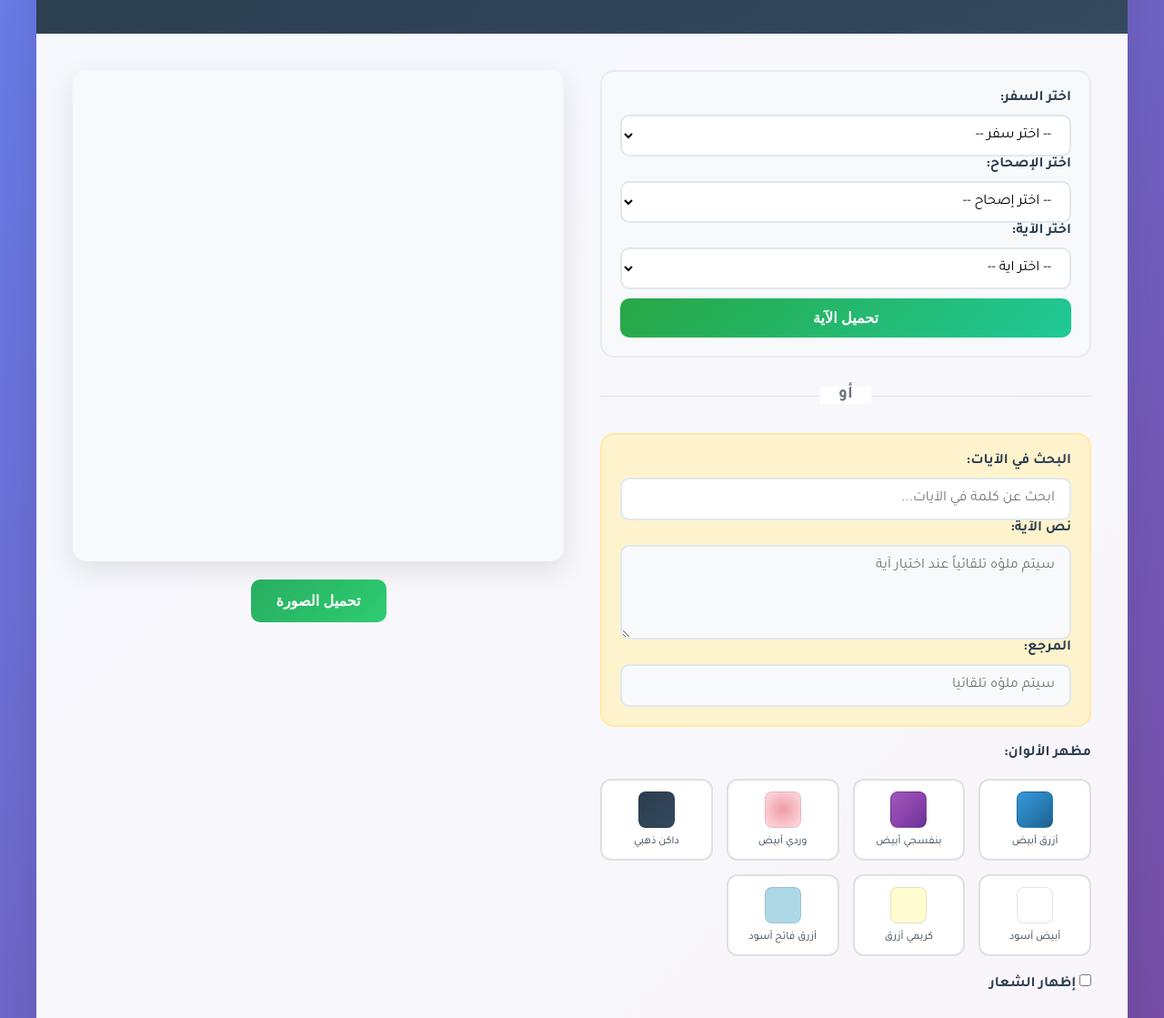
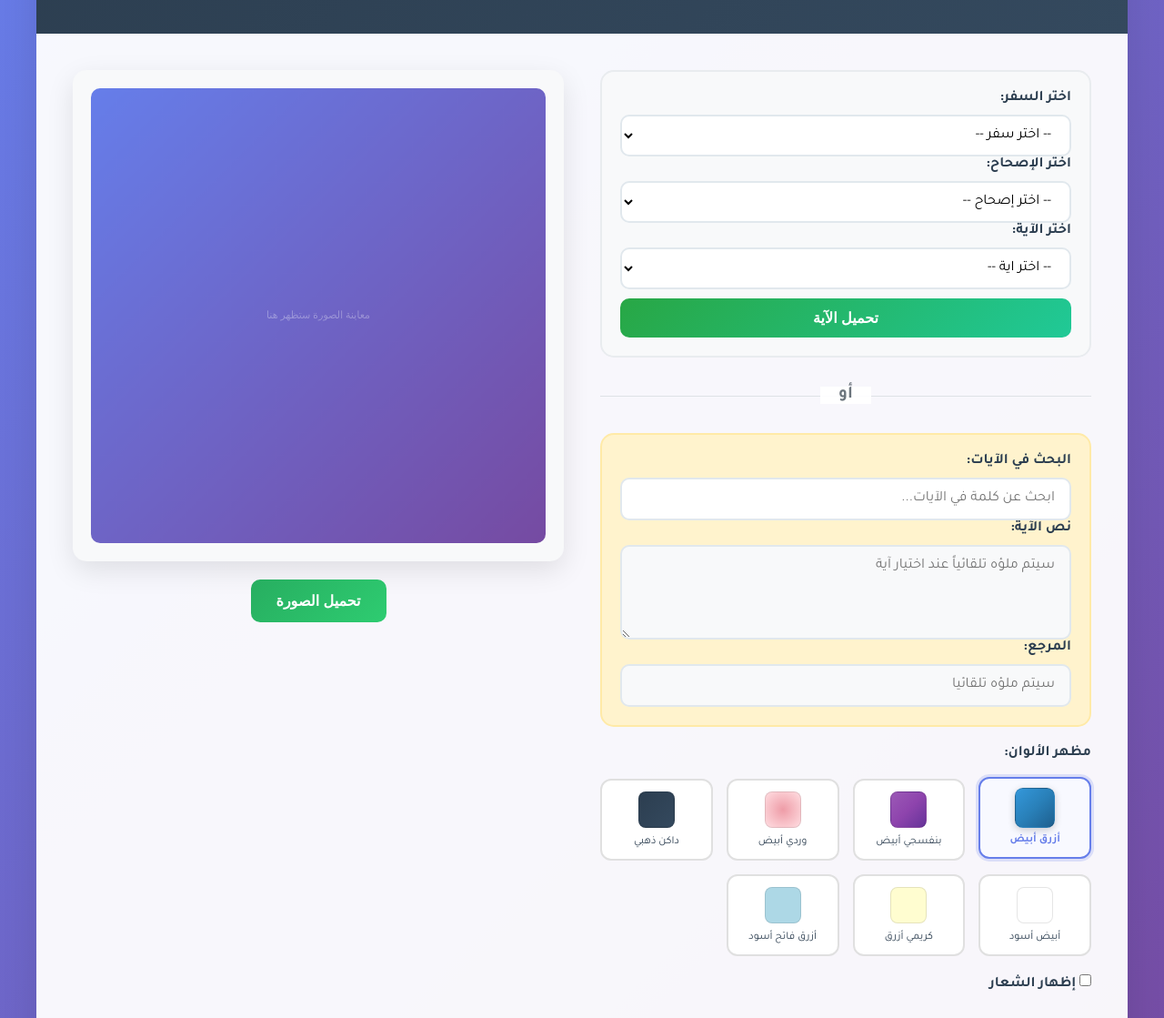
Before and after one commit to MichaelMansour256/bible-quote-generator, a plain HTML site: page index.html in a window 1280 px wide. Shown: the part 164-1283 px from the top of the page at 91% size. Drawn offline with Linux system fonts and the light colour scheme; no server answers.

Commit message:
color combinations 2

```diff
--- a/script.js
+++ b/script.js
@@ -22,6 +22,8 @@ class BibleQuoteGenerator {
 
         this.initializeEventListeners();
         this.loadBibleData();
+        this.setupColorCombinations();
+        this.initializeCanvas();
     }
 
     async loadBibleData() {
@@ -35,7 +37,9 @@ class BibleQuoteGenerator {
         const colorOptions = document.querySelectorAll('.color-option');
 
         // Set first option as selected by default
-        colorOptions[0].classList.add('selected');
+        if (colorOptions.length > 0) {
+            colorOptions[0].classList.add('selected');
+        }
 
         colorOptions.forEach(option => {
             option.addEventListener('click', () => {
@@ -48,8 +52,17 @@ class BibleQuoteGenerator {
                 // Update selected colors
                 this.selectedBg = option.dataset.bg;
                 this.selectedText = option.dataset.text;
+
+                console.log('Selected colors:', this.selectedBg, this.selectedText);
             });
         });
+    }
+
+    initializeCanvas() {
+        // Set initial canvas size
+        this.canvas.width = 1080;
+        this.canvas.height = 1080;
+        this.drawPlaceholder();
     }
 
     initializeEventListeners() {
--- a/styles.css
+++ b/styles.css
@@ -75,7 +75,18 @@ main {
 .color-option.selected {
     border-color: #667eea;
     background: #f8f9ff;
-    box-shadow: 0 0 0 3px rgba(102, 126, 234, 0.1);
+    box-shadow: 0 0 0 3px rgba(102, 126, 234, 0.2);
+    transform: translateY(-2px);
+}
+
+.color-option.selected .color-preview {
+    transform: scale(1.1);
+    box-shadow: 0 2px 8px rgba(0, 0, 0, 0.2);
+}
+
+.color-option.selected span {
+    color: #667eea;
+    font-weight: 600;
 }
 
 .color-preview {
```
